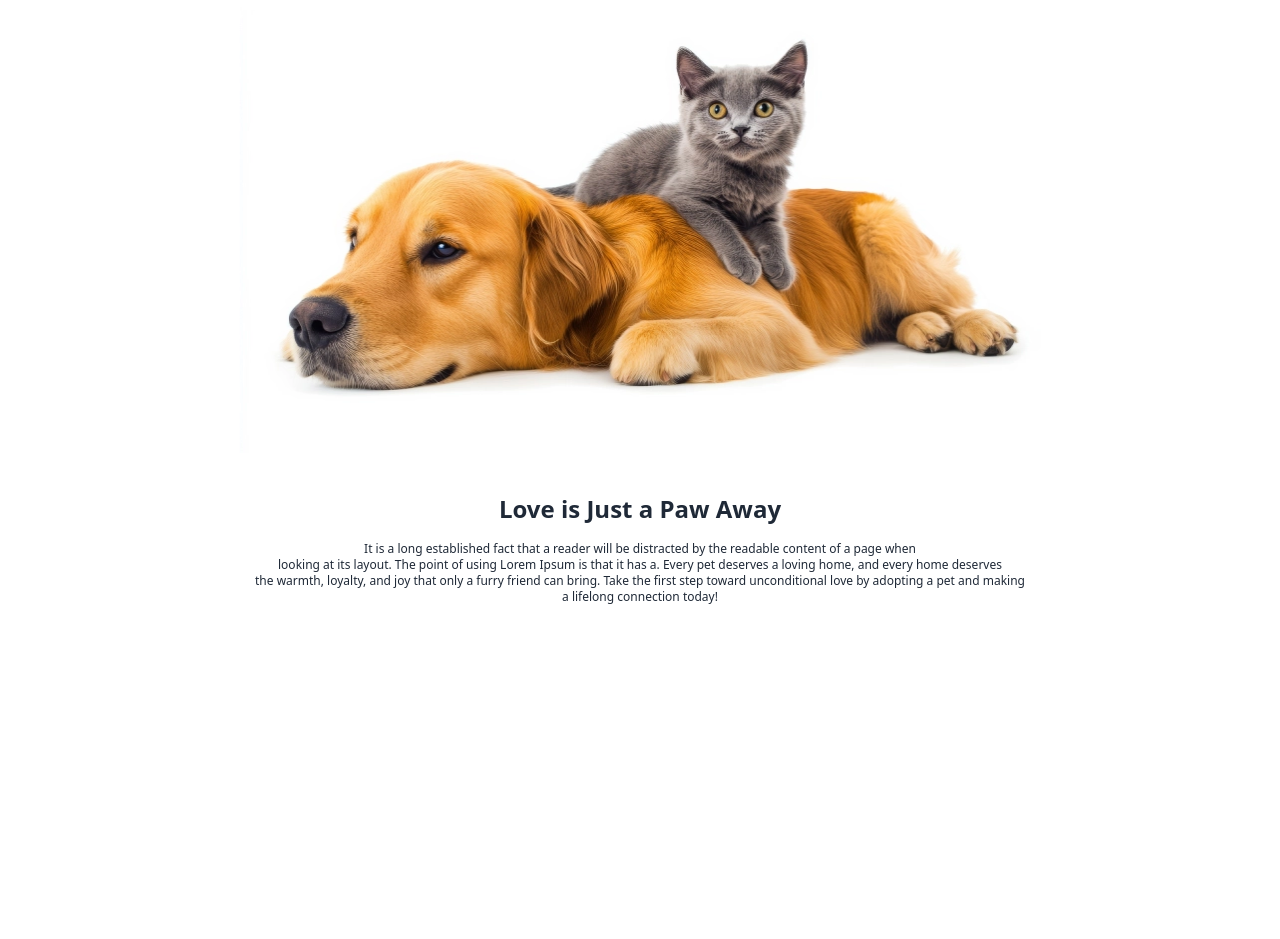
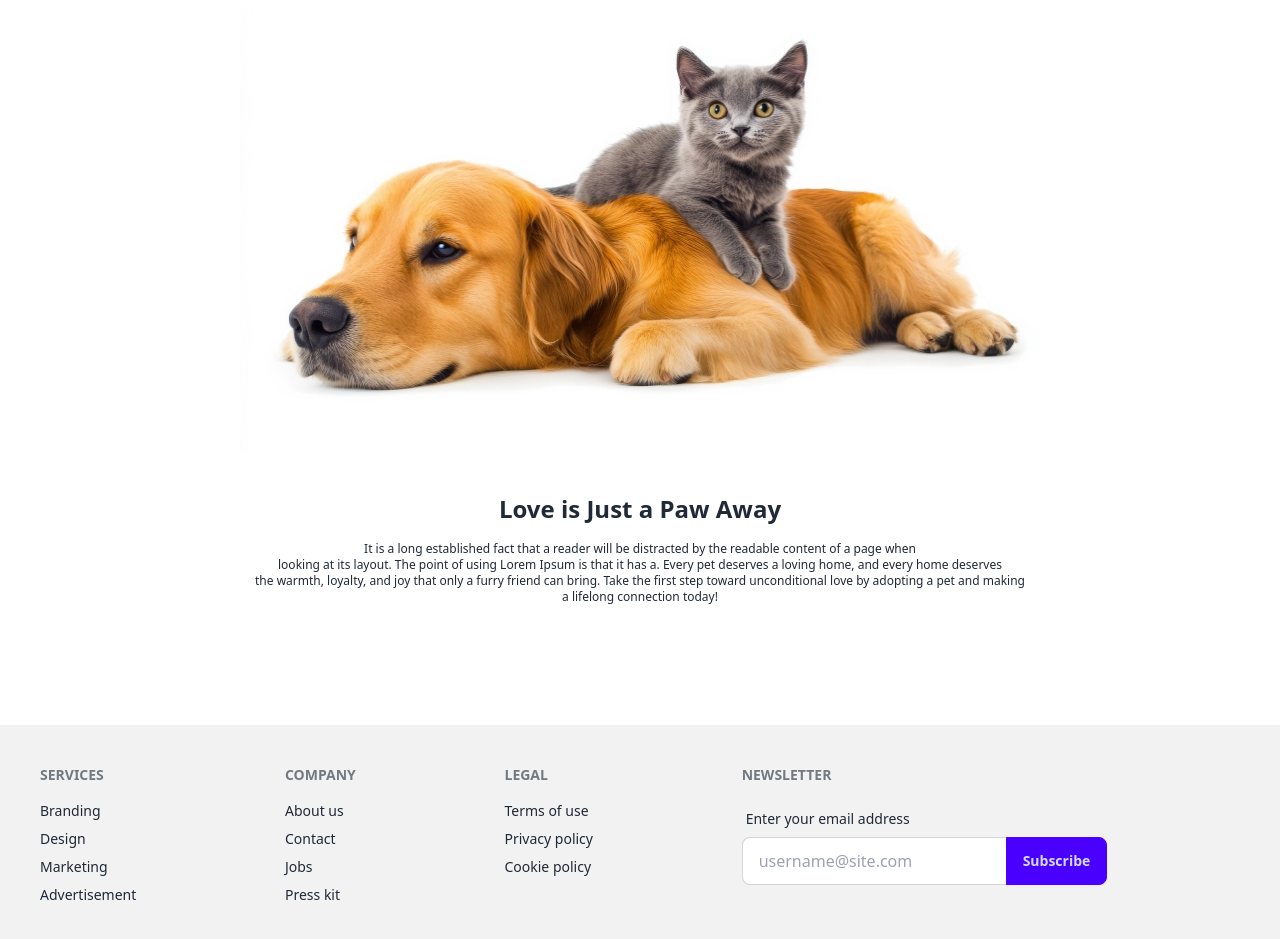
Before and after one commit to shoikotsazzad/A6-ph-ss, a plain HTML site: page index.html in a window 1280 px wide. Shown: the part 497-1436 px from the top of the page. Before the commit the page ends 1182 px from the top, so only its background shows below. Drawn offline with nearby package versions, Linux system fonts and the light colour scheme; no server answers.

Commit message:
complete

```diff
--- a/index.html
+++ b/index.html
@@ -65,13 +65,49 @@
           </section>
 
           <!-- Pets photos section -->
-           <section id="pets-photos" class="w-11/12 md:mx-auto grid grid-cols-1 md:grid-cols-2 lg:grid-cols-4 md:gap-5">
+           <section id="pets-photos" class="w-11/12 md:mx-auto grid grid-cols-1 md:grid-cols-2 lg:grid-cols-4 md:gap-5 md:mb-10">
 
            </section>
     </Main>
 
     <!-- Footer Section -->
-    <Footer></Footer>
+    <footer class="footer bg-base-200 text-base-content md:p-10">
+        <nav>
+          <h6 class="footer-title">Services</h6>
+          <a class="link link-hover">Branding</a>
+          <a class="link link-hover">Design</a>
+          <a class="link link-hover">Marketing</a>
+          <a class="link link-hover">Advertisement</a>
+        </nav>
+        <nav>
+          <h6 class="footer-title">Company</h6>
+          <a class="link link-hover">About us</a>
+          <a class="link link-hover">Contact</a>
+          <a class="link link-hover">Jobs</a>
+          <a class="link link-hover">Press kit</a>
+        </nav>
+        <nav>
+          <h6 class="footer-title">Legal</h6>
+          <a class="link link-hover">Terms of use</a>
+          <a class="link link-hover">Privacy policy</a>
+          <a class="link link-hover">Cookie policy</a>
+        </nav>
+        <form>
+          <h6 class="footer-title">Newsletter</h6>
+          <fieldset class="form-control w-80">
+            <label class="label">
+              <span class="label-text">Enter your email address</span>
+            </label>
+            <div class="join">
+              <input
+                type="text"
+                placeholder="username@site.com"
+                class="input input-bordered join-item" />
+              <button class="btn btn-primary join-item">Subscribe</button>
+            </div>
+          </fieldset>
+        </form>
+      </footer>
 
     <!-- js link -->
      <script src="scripts/pet.js"></script>
--- a/scripts/pet.js
+++ b/scripts/pet.js
@@ -62,11 +62,19 @@ displayPhotos = (pets) =>{
     const petContainer = document.getElementById("pets-photos")
     petContainer.innerHTML = "";
 
-    // //for the birds category where there is no data
-    // if(pets.lenght == 0){
-    //     petContainer.innerHTML = "No Content Here"
-    //     return;
-    // }
+    //for the birds category where there is no data
+    if(pets.length == 0){
+        petContainer.classList.remove("grid");
+        petContainer.innerHTML = `
+        <div class="min-h-[300px] flex flex-col md:gap-5 justify-center items-center">
+        <img src="images/Icon.png" />
+        <h2 class="text-center text-xl font-bold">No Content Here</h2>
+        </div>
+        `;
+        return;
+    }else{
+        petContainer.classList.add("grid");
+    }
 
     pets.forEach (pet =>{
         console.log(pet);
```
